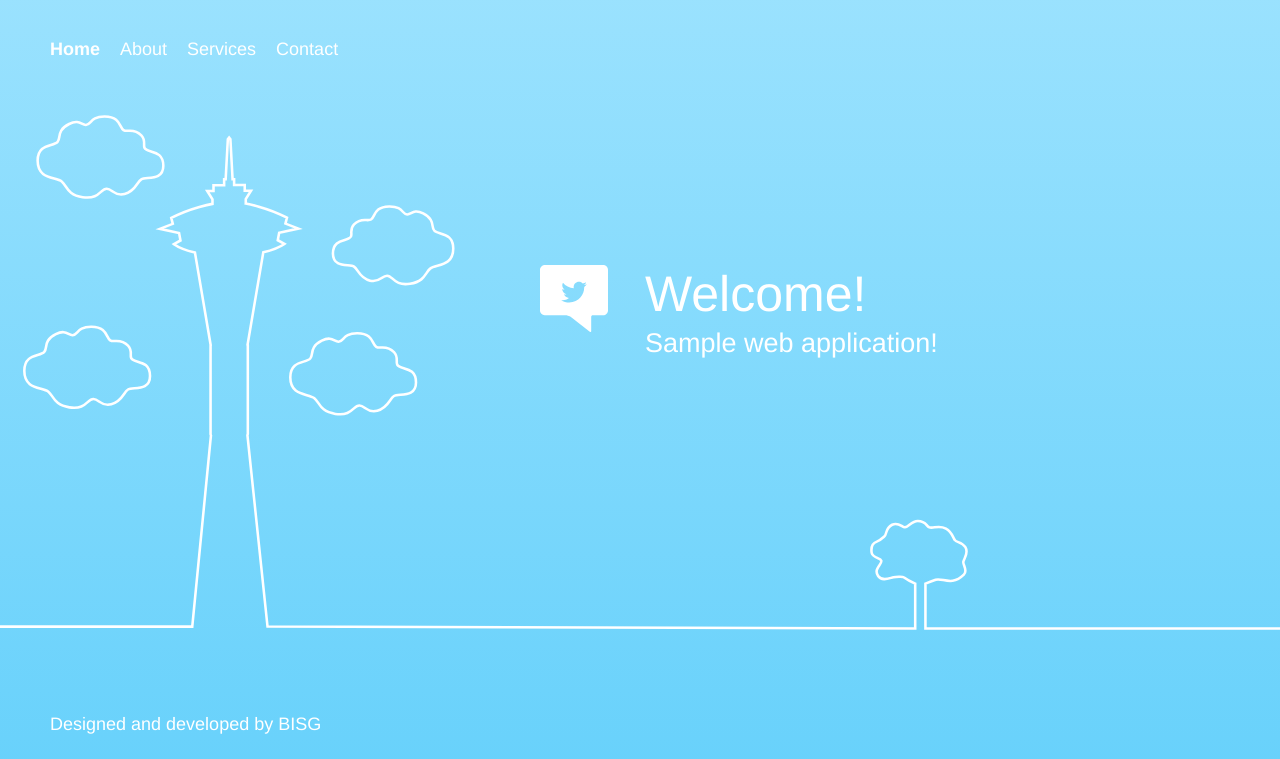
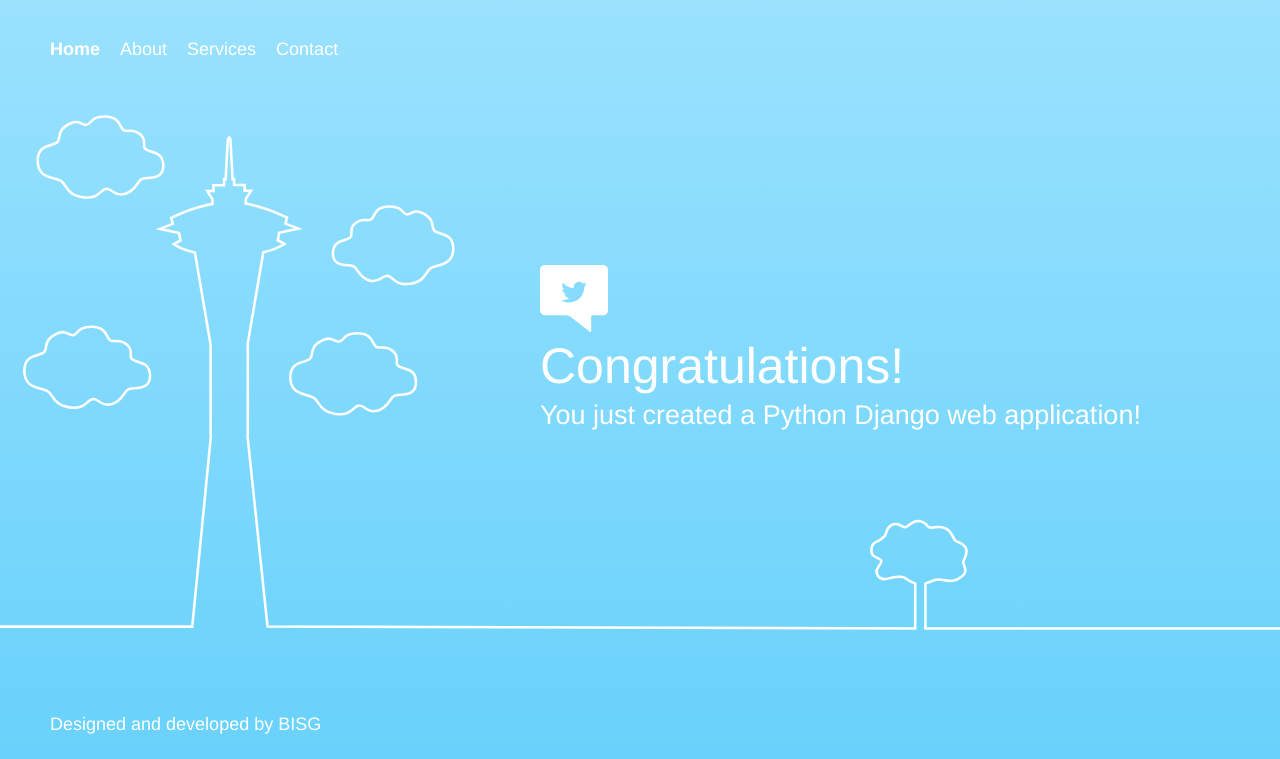
Before and after one commit to simeensheikh108/DemoPyFinal, a Django app: page / in a window 1280 px wide. Shown: the part 16-775 px from the top of the page. Run offline with Django 3.2, Linux system fonts and the light colour scheme.

Commit message:
Update index.html

```diff
--- a/helloworld/templates/index.html
+++ b/helloworld/templates/index.html
@@ -58,8 +58,8 @@
         <div class="message">
             <a class="twitter-link" href="http://twitter.com/home/?status=I%20created%20a%20project%20with%20AWS%20CodeStar!%20%23AWS%20%23AWSCodeStar%20https%3A%2F%2Faws.amazon.com%2Fcodestar"><img src="{% static "helloworld/img/tweet.svg" %}" /></a>
             <div class="text">
-                <h1>Welcome!</h1>
-                <h2>Sample web application!</h2>
+                <h1>Congratulations!</h1>
+                <h2>You just created a Python Django web application!</h2>
             </div>
         </div>
     </div>
```
